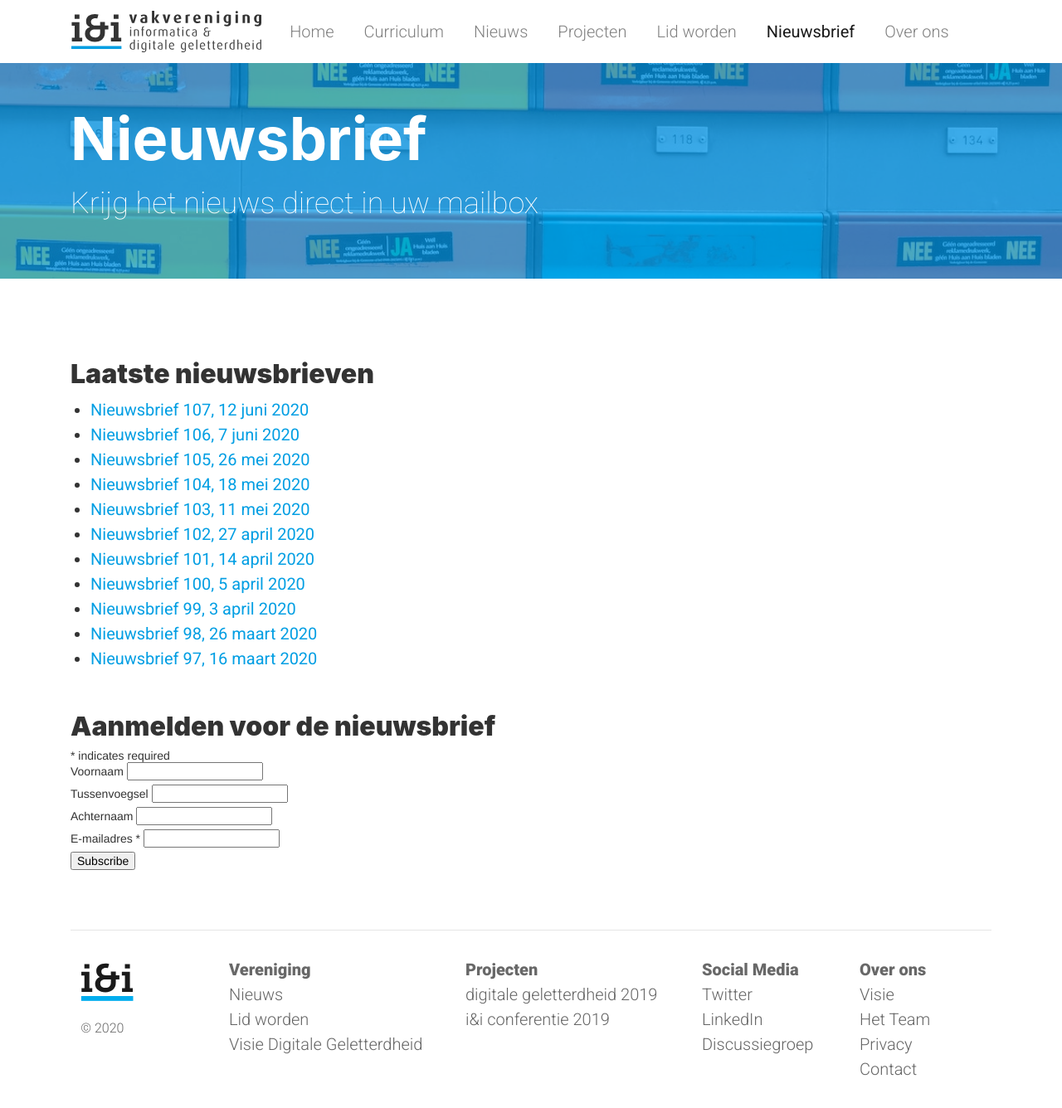
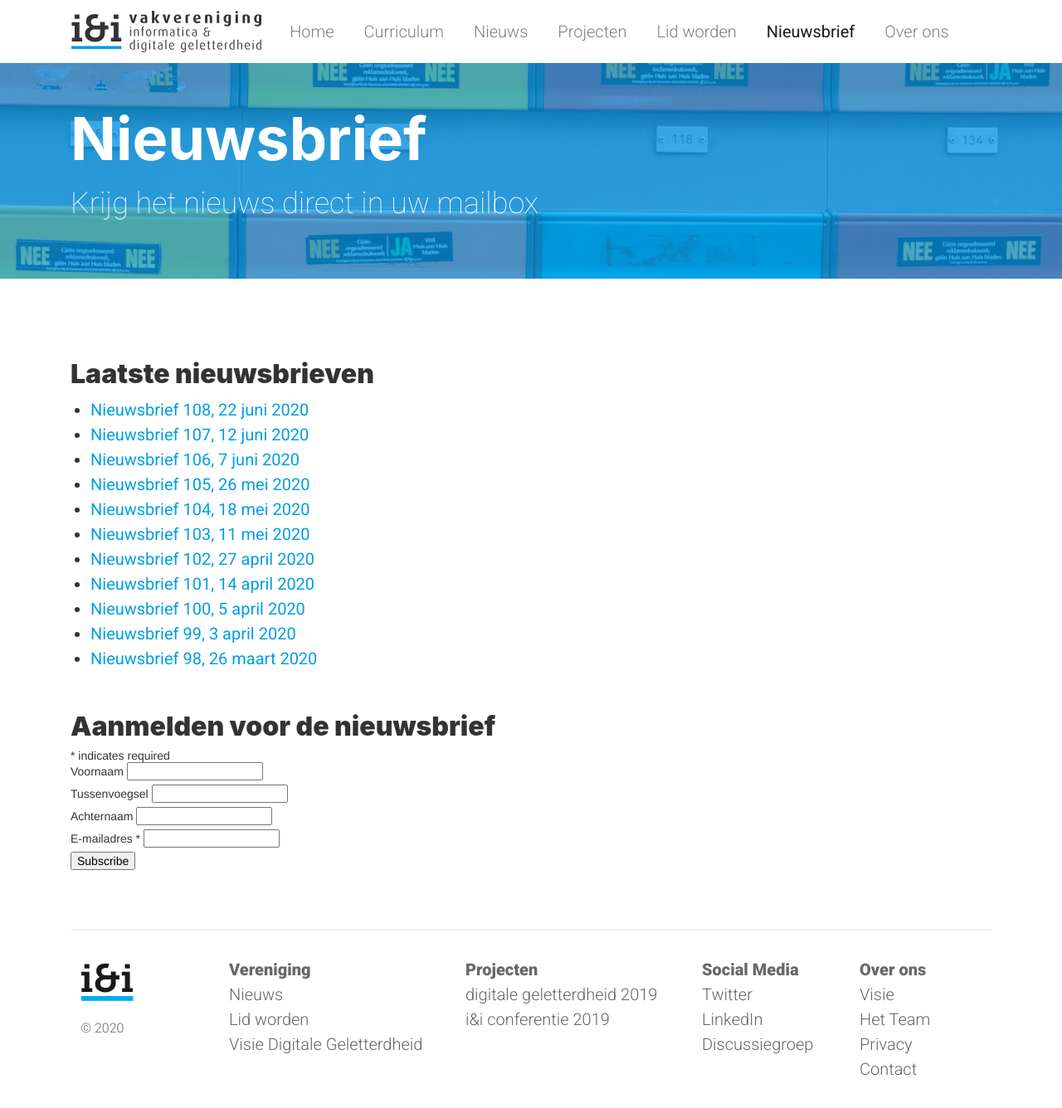
Before and after one commit to ieni/website, a Jekyll site: the page built from _pages/nieuwsbrief.md, in a window 1280 px wide. Shown: the whole page at 83% size. Built offline with Jekyll 4.4.1, drawn with Linux system fonts in a browser that asks for light colours; comment, search, counter and statistics services are not loaded.

Commit message:
Update nieuwsbrief.md

```diff
--- a/_pages/nieuwsbrief.md
+++ b/_pages/nieuwsbrief.md
@@ -8,6 +8,7 @@ header: "/assets/img/content/mailbox.jpg"
 
 ## Laatste nieuwsbrieven
 
+* [Nieuwsbrief 108, 22 juni 2020](https://mailchi.mp/4a4dd1c31424/vakvereniging-ieni-1679414){:target="_blank"}
 * [Nieuwsbrief 107, 12 juni 2020](https://mailchi.mp/27a948feb544/vakvereniging-ieni-1677870){:target="_blank"}
 * [Nieuwsbrief 106, 7 juni 2020](https://mailchi.mp/7abed4f04dcc/vakvereniging-ieni-1677718){:target="_blank"}
 * [Nieuwsbrief 105, 26 mei 2020](https://mailchi.mp/8b8af4484b0d/vakvereniging-ieni){:target="_blank"}
@@ -18,7 +19,6 @@ header: "/assets/img/content/mailbox.jpg"
 * [Nieuwsbrief 100, 5 april 2020](https://mailchi.mp/4be202d5d31b/voorjaarsconferentieii-1660037){:target="_blank"}
 * [Nieuwsbrief 99, 3 april 2020](https://mailchi.mp/fc016712868f/voorjaarsconferentieii-1658021){:target="_blank"}
 * [Nieuwsbrief 98, 26 maart 2020](https://mailchi.mp/28908b50b009/voorjaarsconferentieii-1656125){:target="_blank"}
-* [Nieuwsbrief 97, 16 maart 2020](https://mailchi.mp/fe17e19f46a2/voorjaarsconferentieii-1652209){:target="_blank"}
 
 ## Aanmelden voor de nieuwsbrief
 
```
